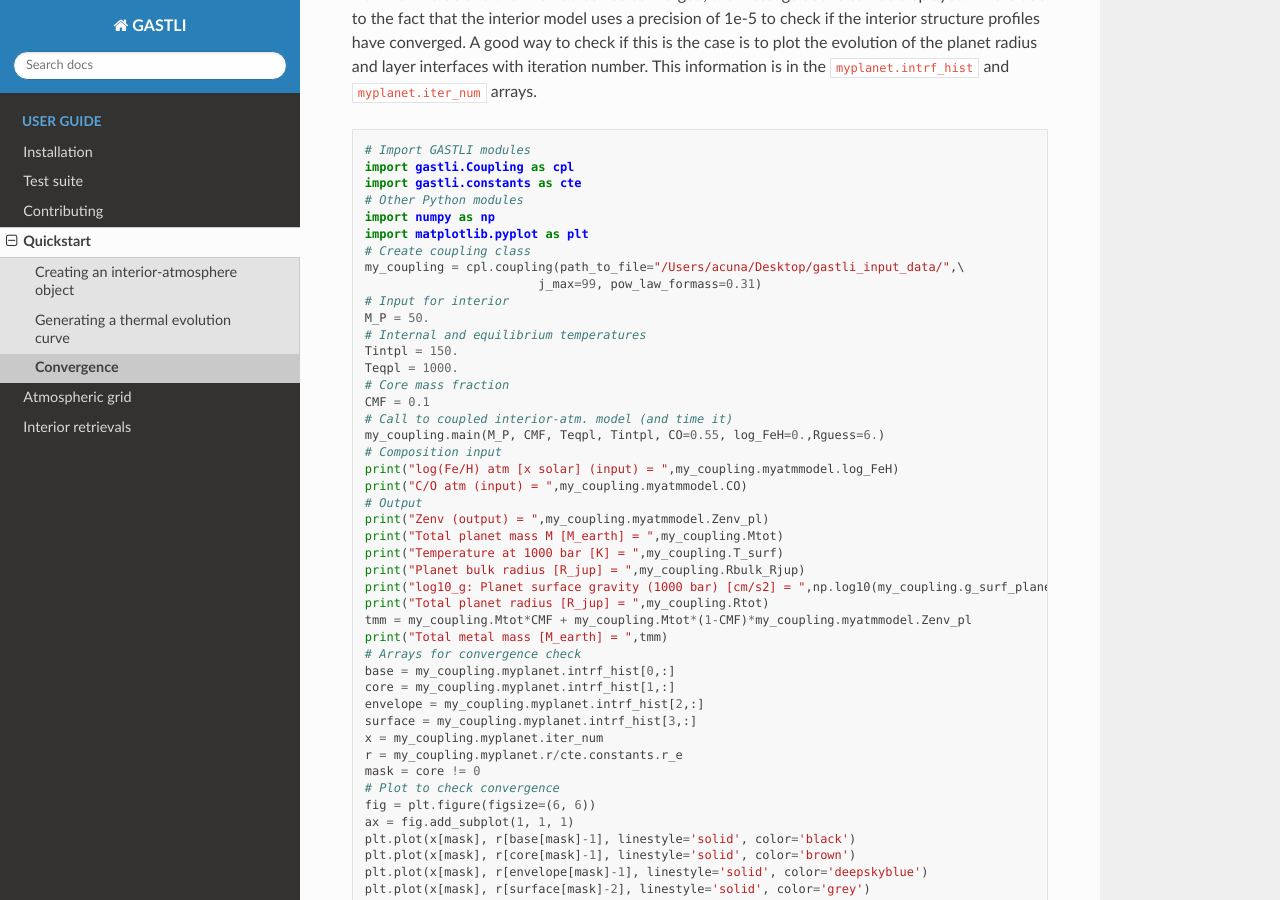
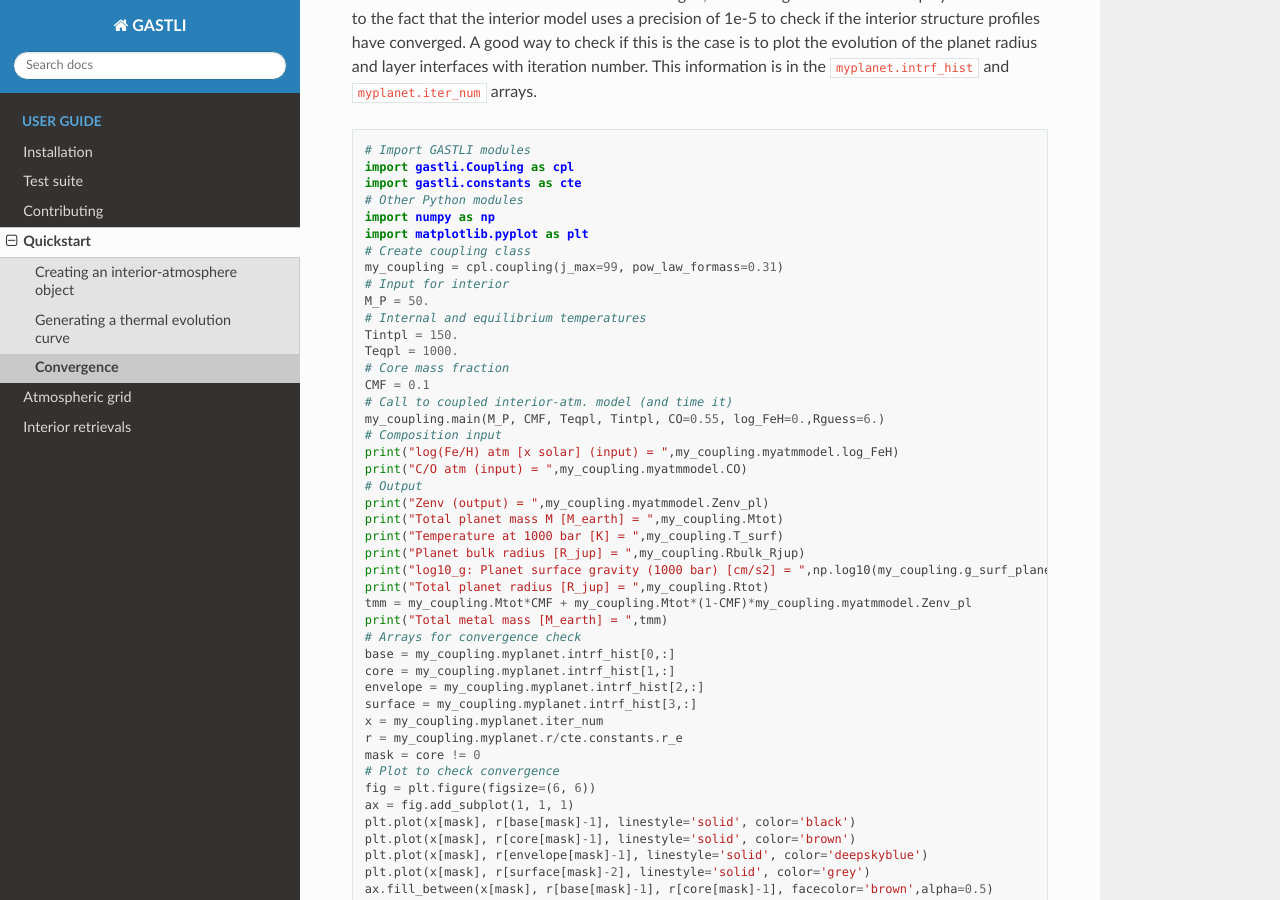
Before and after one commit to lorenaacuna/GASTLI, a Sphinx documentation site: the page built from docs/source/convergence.rst, in a window 1280 px wide and 900 px high, scrolled down 1249 px. Built offline with Sphinx 7.4.7 and the Read the Docs theme 3.1.0, drawn with Linux system fonts in a browser that asks for light colours.

Commit message:
Update convergence.rst
Removed variable path_to_input from documentation after release 0.9.3

```diff
--- a/docs/source/convergence.rst
+++ b/docs/source/convergence.rst
@@ -49,8 +49,7 @@
    import numpy as np
    import matplotlib.pyplot as plt
    # Create coupling class
-   my_coupling = cpl.coupling(path_to_file="/Users/acuna/Desktop/gastli_input_data/",\
-                           j_max=99, pow_law_formass=0.31)
+   my_coupling = cpl.coupling(j_max=99, pow_law_formass=0.31)
    # Input for interior
    M_P = 50.
    # Internal and equilibrium temperatures
```
